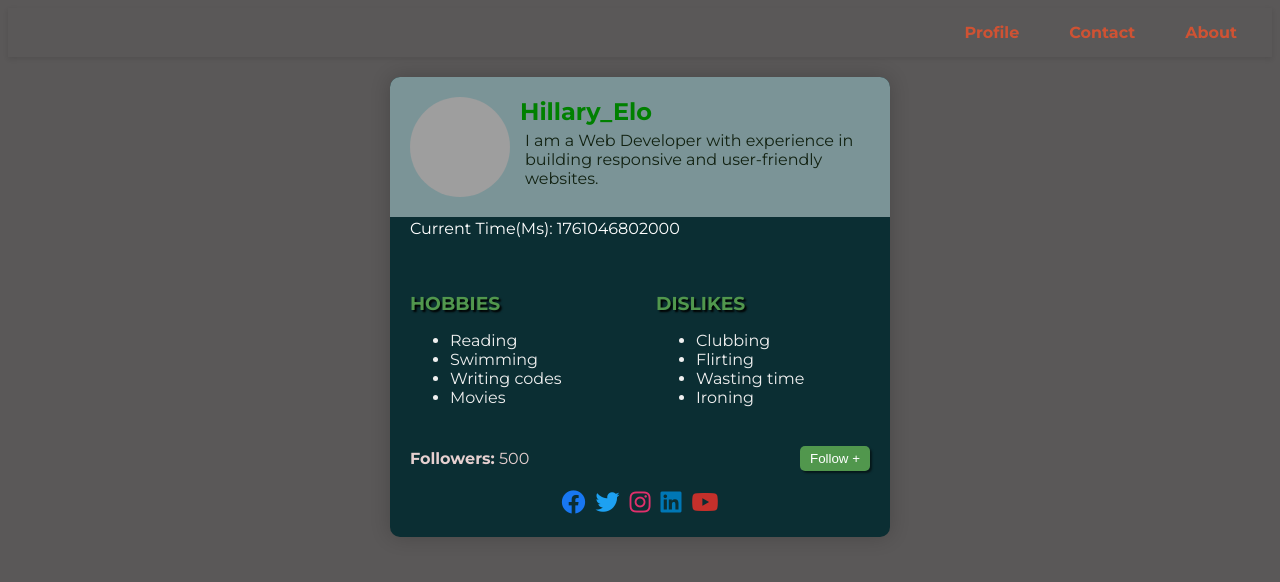
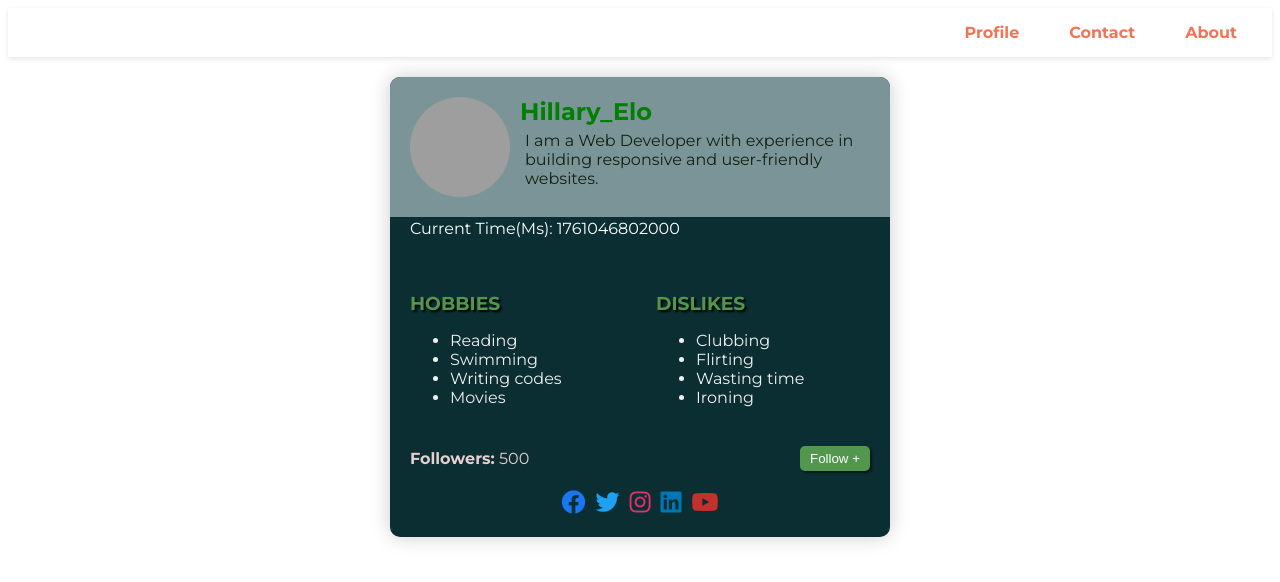
Before and after one commit to Elowon/hng-stage-0-1, a plain HTML site: page index.html in a window 1280 px wide. Drawn offline with nearby package versions, Linux system fonts and the light colour scheme; grey boxes are pictures that could not be loaded.

Commit message:
Update index.css

```diff
--- a/index.css
+++ b/index.css
@@ -1,6 +1,5 @@
 body {
   min-height: 100vh;
-	background: #2e2c2cc9;
 	font-family: 'Montserrat', sans-serif;
 }
 
@@ -269,4 +268,5 @@ body {
     min-width: 200px;
   }
 
+
 }
```
